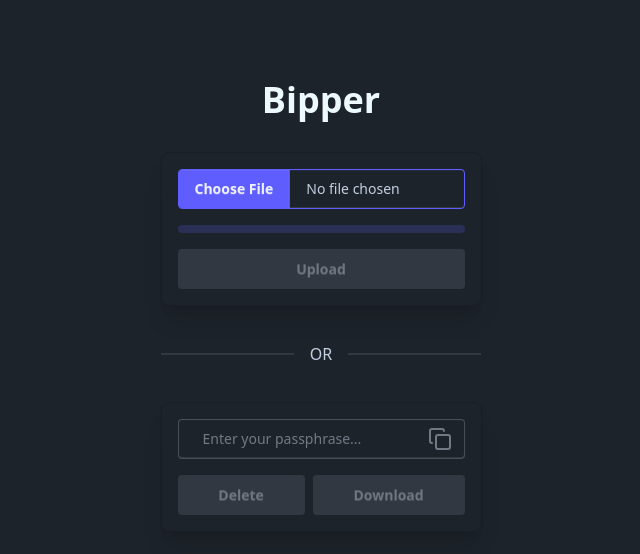
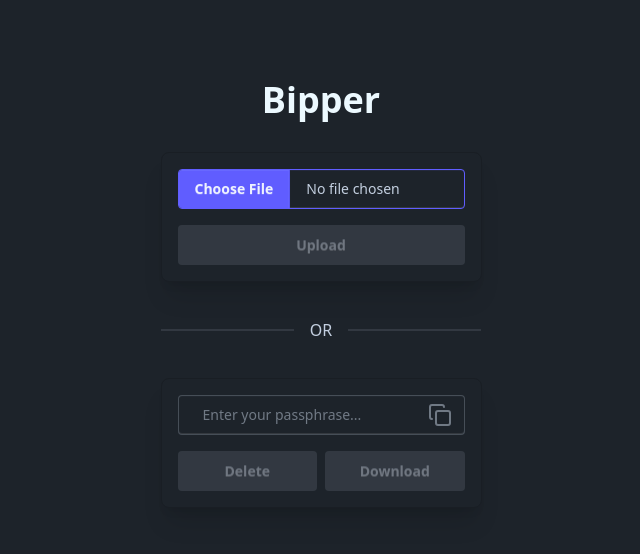
Before and after one commit to mkienitz/bipper, a SvelteKit app: page / in a window 1280 px wide. Shown: the top 554 px of the page, without its empty margins (319-959 px from the left). Built offline with nearby package versions, Linux system fonts and the light colour scheme.

Commit message:
feat: implement download progress and restyle progress

```diff
--- a/src/lib/client/crypto.ts
+++ b/src/lib/client/crypto.ts
@@ -1,5 +1,8 @@
 import { fromHex, toHex } from '$lib/client/util';
 import { CHUNK_SIZE } from '$lib/common';
+
+// AES-GCM 256 has an overhead of 12 IV and 16 tag bytes
+export const ENCRYPTION_OVERHEAD = 12 + 16;
 
 export const hashKey = async (key: CryptoKey): Promise<string> => {
 	return crypto.subtle
--- a/src/routes/+page.svelte
+++ b/src/routes/+page.svelte
@@ -6,7 +6,8 @@
 		encryptChunk,
 		extractMetadata,
 		getChunkTransformer,
-		getDecryptTransformer
+		getDecryptTransformer,
+		ENCRYPTION_OVERHEAD
 	} from '$lib/client/crypto';
 	import { CHUNK_SIZE } from '$lib/common';
 	import toast from 'svelte-5-french-toast';
@@ -17,12 +18,17 @@
 	// STATE
 	let files: FileList | undefined = $state(undefined);
 	let uploadProgress = $state(0);
+	let uploadDisabled = $state(true);
+	$effect(() => {
+		uploadDisabled = uploadProgress !== 0 || !files || files?.length === 0;
+	});
+	let downloadProgress = $state(0);
+	let uploadDownloadDisabled = $state(true);
+	$effect(() => {
+		uploadDownloadDisabled = downloadProgress !== 0 || !passphrase;
+	});
 	let passphrase: string = $state(page.url.hash.slice(1));
-	let uploadDisabled = $state(true);
 	let filePath = $state(undefined);
-	$effect(() => {
-		uploadDisabled = (uploadProgress !== 0 && uploadProgress !== 100) || !files || files?.length === 0;
-	});
 
 	const uploadFile = () => {
 		toast.promise(
@@ -42,12 +48,10 @@
 				);
 				const keyString = toHex(await crypto.subtle.exportKey('raw', key));
 				const keyHash = await hashKey(key);
-				// AES-GCM 256 has an overhead of 12 IV and 16 tag bytes
 				// Chunk accordingly.
-				const OVERHEAD = 12 + 16;
-				const PLAINTEXT_CHUNK_SIZE = CHUNK_SIZE - OVERHEAD;
+				const PLAINTEXT_CHUNK_SIZE = CHUNK_SIZE - ENCRYPTION_OVERHEAD;
 				const totalChunks = Math.ceil(withMeta.size / PLAINTEXT_CHUNK_SIZE);
-				const totalSize = withMeta.size + totalChunks * OVERHEAD;
+				const totalSize = withMeta.size + totalChunks * ENCRYPTION_OVERHEAD;
 				// Upload chunk by chunk while tracking progress
 				let bytesWritten = 0;
 				for (let i = 0; i < totalChunks; ++i) {
@@ -76,6 +80,7 @@
 				passphrase = keyString;
 				files = undefined;
 				filePath = undefined;
+				uploadProgress = 0;
 				replaceState('', {});
 			})(),
 			{
@@ -124,17 +129,27 @@
 					.body!.pipeThrough(getChunkTransformer())
 					.pipeThrough(getDecryptTransformer(key))
 					.getReader();
+				// Peek to extract filename
+				// Track progress
+				const totalBytes = Number(res.headers.get('Content-Length')!);
+				const totalChunks = Math.ceil(totalBytes / CHUNK_SIZE);
+				let chunksLoaded = 0;
 				// At least one read is guaranteed to be successful
-				// Peek to extract filename
 				const { value } = await reader.read();
+				chunksLoaded += 1;
+				downloadProgress = Math.ceil((chunksLoaded / totalChunks) * 100);
 				const extracted = extractMetadata(value!.buffer);
 				let blob = new Blob([extracted.file]);
 				// Collect remaining chunks
 				// NOTE: window.showSaveFilePicker()
 				// can improve this once supported.
 				while (true) {
+					console.log('More blobs');
 					const { done, value } = await reader.read();
 					if (done) break;
+					chunksLoaded += 1;
+					downloadProgress = Math.ceil((chunksLoaded / totalChunks) * 100);
+					console.log(downloadProgress)
 					blob = new Blob([blob, value]);
 				}
 				// Download the decrypted result
@@ -144,6 +159,7 @@
 				a.download = extracted.filename;
 				a.click();
 				URL.revokeObjectURL(url);
+				downloadProgress = 0
 			})().catch((e) => {
 				console.error(e);
 				throw new Error();
@@ -167,13 +183,19 @@
 			required={true}
 			class="file-input file-input-primary"
 		/>
-		<progress
-			class="progress {uploadProgress === 100 ? 'progress-success' : 'progress-primary'}"
-			value={uploadProgress}
-			max="100"
-		></progress>
-		<button class="btn btn-primary min-w-[140px]" disabled={uploadDisabled} onclick={uploadFile}>
-			Upload
+		<button
+			class="btn btn-primary relative overflow-hidden"
+			disabled={uploadDisabled}
+			onclick={uploadFile}
+		>
+			{#if uploadProgress !== 0}
+				<div
+					class="bg-success absolute top-0 left-0 h-full"
+					style="width: {uploadProgress}%;"
+				></div>
+			{:else}
+				Upload
+			{/if}
 		</button>
 	</div>
 	<div>
@@ -217,9 +239,22 @@
 			</button>
 		</label>
 		<div class="flex space-x-2">
-			<button class="btn btn-error grow" disabled={!passphrase} onclick={deleteFile}>Delete</button>
-			<button class="btn btn-primary grow" disabled={!passphrase} onclick={downloadFile}>
-				Download
+			<button class="btn btn-error flex-1" disabled={uploadDownloadDisabled} onclick={deleteFile}
+				>Delete</button
+			>
+			<button
+				class="btn btn-primary relative flex-1 overflow-hidden"
+				disabled={uploadDownloadDisabled}
+				onclick={downloadFile}
+			>
+				{#if downloadProgress !== 0}
+					<div
+						class="bg-success absolute top-0 left-0 h-full"
+						style="width: {downloadProgress}%;"
+					></div>
+				{:else}
+					Download
+				{/if}
 			</button>
 		</div>
 	</div>
--- a/src/routes/api/[keyHash]/+server.ts
+++ b/src/routes/api/[keyHash]/+server.ts
@@ -5,10 +5,6 @@ import { CHUNK_SIZE } from '$lib/common';
 import { createReadStream } from 'node:fs';
 import { z } from 'zod';
 import { STORE_DIR } from '$lib/server/globals';
-
-// TODO:
-// [ ] Call cleanup logic (handle close, partial file delete) on errors
-// [ ] Add content-length header so client can track progress
 
 type FileUpload = {
 	keyHash: string;
@@ -149,8 +145,13 @@ export const GET: RequestHandler = async ({ params }) => {
 	const filePath = path.join(STORE_DIR, validateKeyHash(params.keyHash));
 	console.info(`Serving ${filePath}...`);
 	try {
+		const size = (await fs.stat(filePath)).size;
 		const fileStream = createReadStream(filePath) as unknown as BodyInit;
-		return new Response(fileStream);
+		return new Response(fileStream, {
+			headers: {
+				'Content-Length': size.toString()
+			}
+		});
 	} catch (e) {
 		console.info('File not found!');
 		error(404);
```
